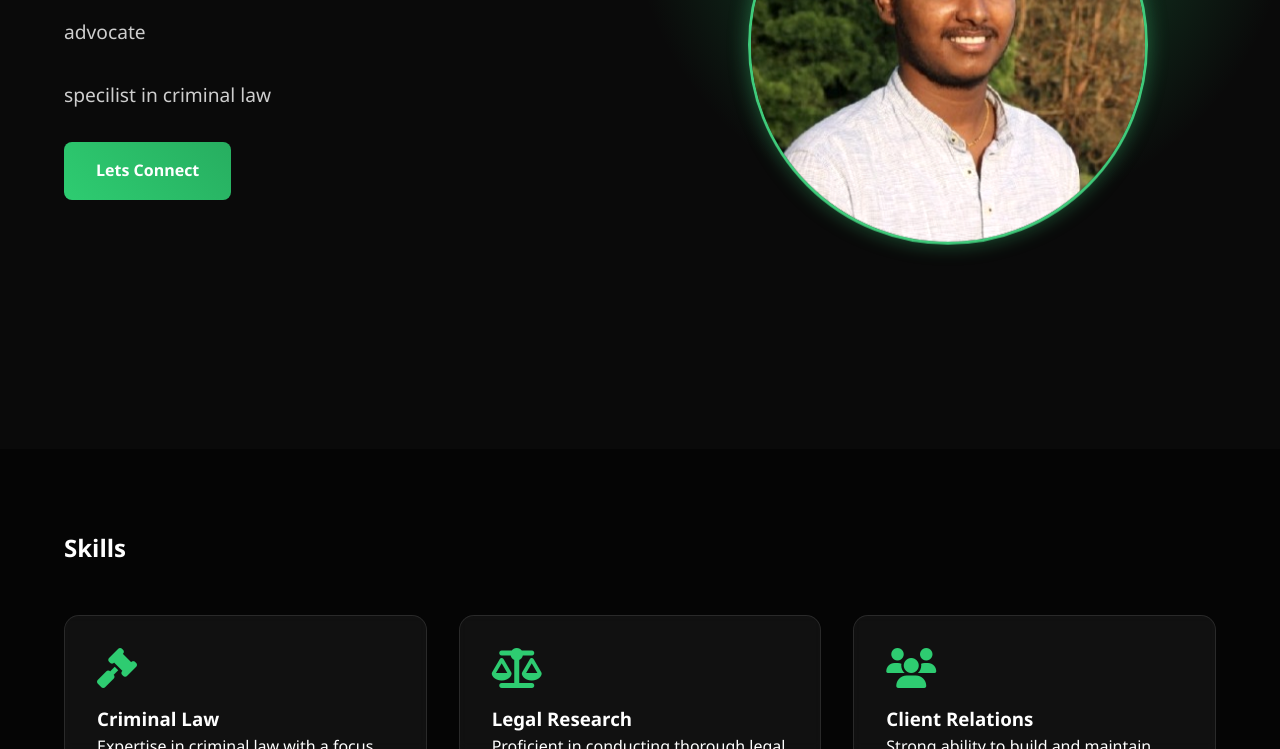
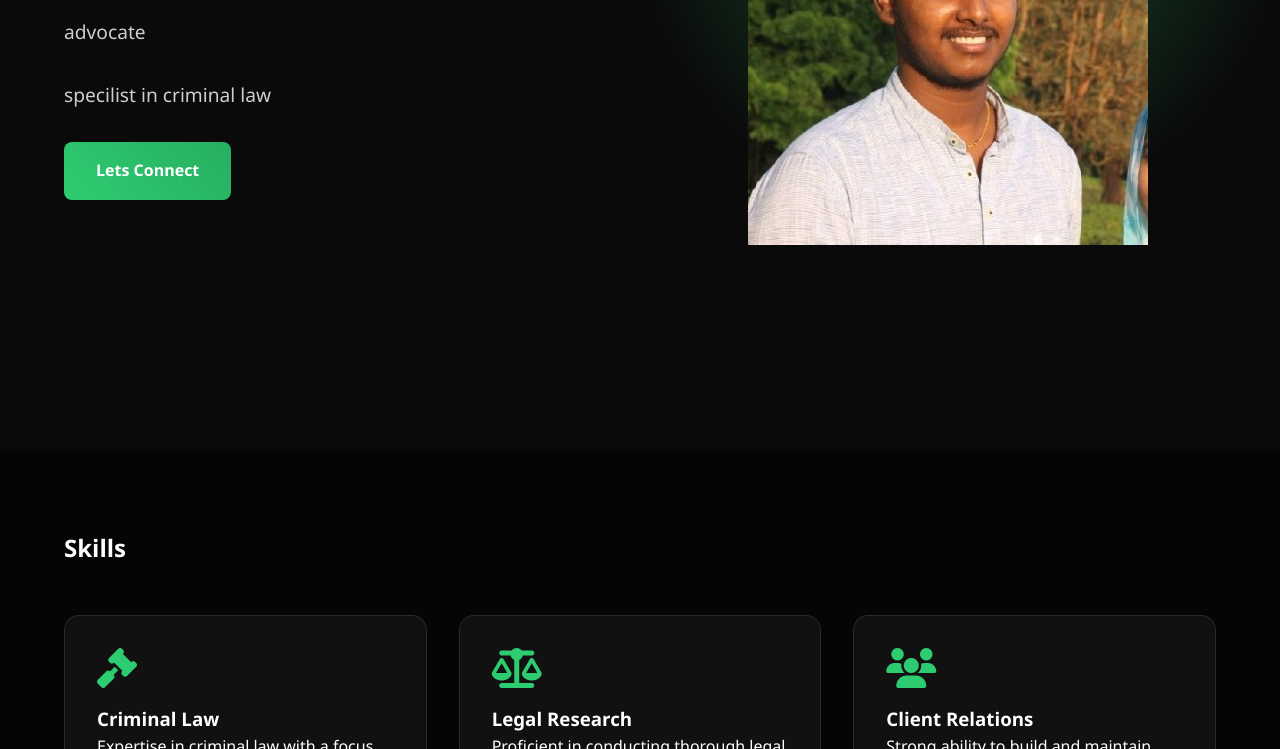
Before and after one commit to NITIN-RAHUL/Sachin_portfolio, a plain HTML site: page index.html in a window 1280 px wide. Shown: the part 351-1100 px from the top of the page. Drawn offline with Linux system fonts and the light colour scheme.

Commit message:
Update index.html

```diff
--- a/index.html
+++ b/index.html
@@ -28,7 +28,7 @@
             <a href="#contact" class="cts-button">Lets Connect</a>
         </div>
         <div class="hero-image">
-            <img src="photos/profile.jpg" alt="Sachin's Image" class="profile-img">
+            <img src="photos/profile.jpg" alt="Sachin's Image" class="">
         </div>
     </section>
 
@@ -69,4 +69,5 @@
      <script src="script.js"></script>
      </body>
 
+
 </html>
```
